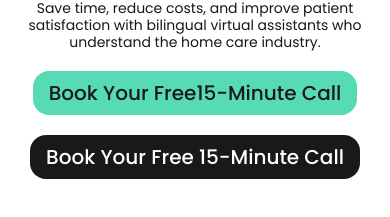
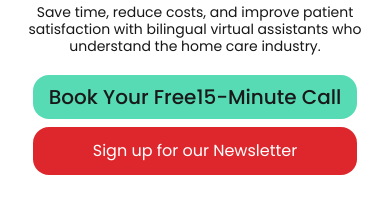
Before and after one commit to DevInteractiveWorkers/iw-services, a Next.js app: page /homecare in a window 390 px wide. Shown: the part 627-844 px from the top of the page. Built offline with nearby package versions, Linux system fonts and the light colour scheme.

Commit message:
changed on landing component for more general use

```diff
--- a/components/landing.tsx
+++ b/components/landing.tsx
@@ -2,6 +2,7 @@
 import Link from "next/link";
 import Image from "next/image";
 import VideoPlayer from "./videoplayer";
+import SignUp from "./sign-up";
 
 interface LandingProps {
   children: React.ReactNode;
@@ -25,9 +26,11 @@ export default function Landing({ children, videoUrl }: LandingProps) {
       >
         {children}
       </h1>
+      {videoUrl && (
         <div className="xl:max-w-3xl lg:max-w-2xl sm:max-w-xl md:h-1/3 h-1/4 object-cover rounded-2xl overflow-hidden">
-        {videoUrl && <VideoPlayer videoUrl={videoUrl} />}
+          <VideoPlayer videoUrl={videoUrl} />
         </div>
+      )}
       {/* {videoUrl && (
         <video
           src={videoUrl}
@@ -44,24 +47,22 @@ export default function Landing({ children, videoUrl }: LandingProps) {
         <br />
         understand the home care industry.
       </p>
+      <div className="grid grid-cols-1 gap-2">
         <Link
           target="_blank"
           href={"https://calendly.com/interactiveworkersgm/30min"}
-        className="bg-[#56DBB5] text-[#191919] font-medium px-4 py-2 rounded-2xl md:text-4xl text-xl cursor-pointer
-            hover:scale-109 transition-all duration-300 active:bg-[#191919] active:text-[#56DBB5] active:scale-95"
+          className="bg-(--service-bg) text-(--service-color) font-medium px-4 py-2 rounded-2xl md:text-4xl text-xl cursor-pointer
+            hover:scale-109 transition-all duration-300 active:bg-(--service-color) active:text-(--service-bg) active:scale-95"
         >
           Book Your Free
           <br className="max-md:hidden" />
           15-Minute Call
         </Link>
-      <Link
-        target="_blank"
-        href={"https://calendly.com/interactiveworkersgm/30min"}
+        <SignUp
           className="bg-[#191919] text-white font-medium px-4 py-2 rounded-2xl text-xl cursor-pointer md:hidden
-            hover:scale-109 transition-all duration-300 active:bg-[#191919] active:text-[#56DBB5] active:scale-95"
-      >
-        Book Your Free 15-Minute Call
-      </Link>
+            hover:scale-109 transition-all duration-300 active:text-[#191919] active:bg-white active:scale-95"
+        />
+      </div>
     </main>
   );
 }
```
Lines whose indentation alone changed are shown as unchanged.
